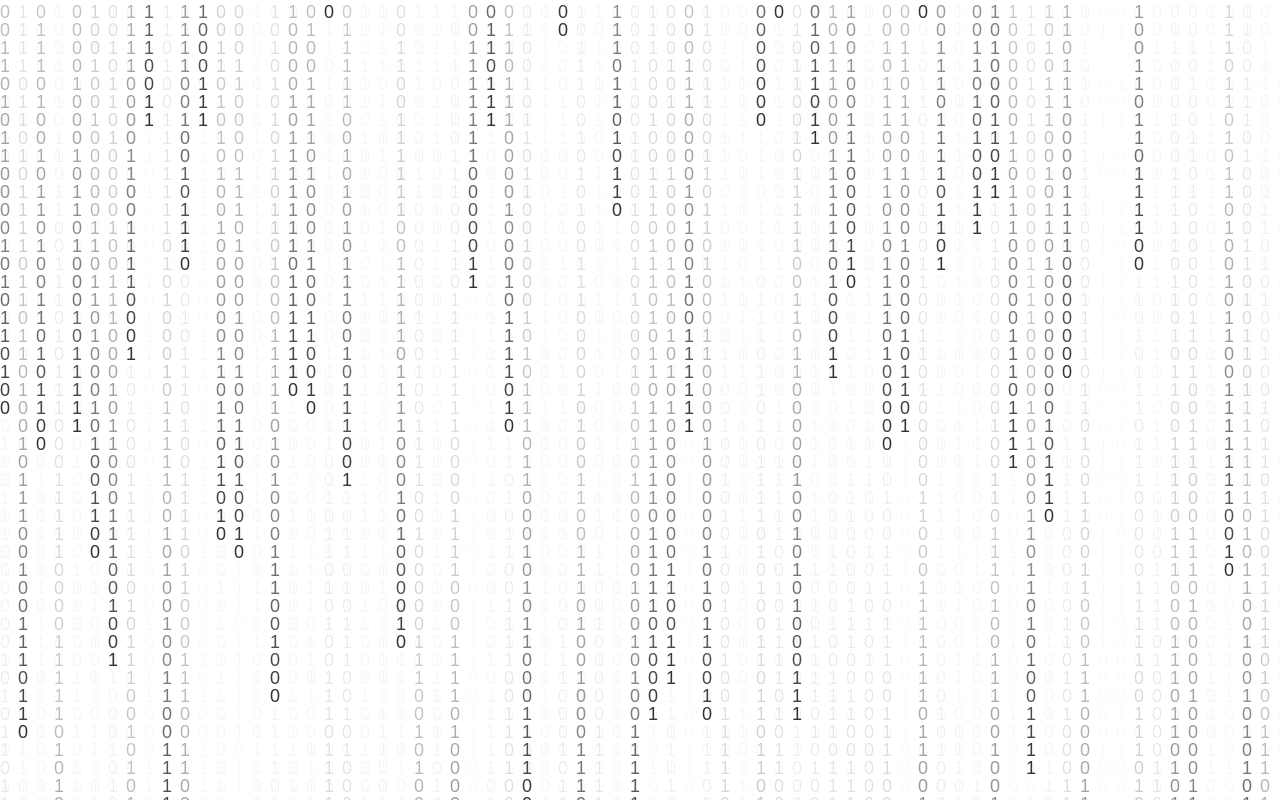
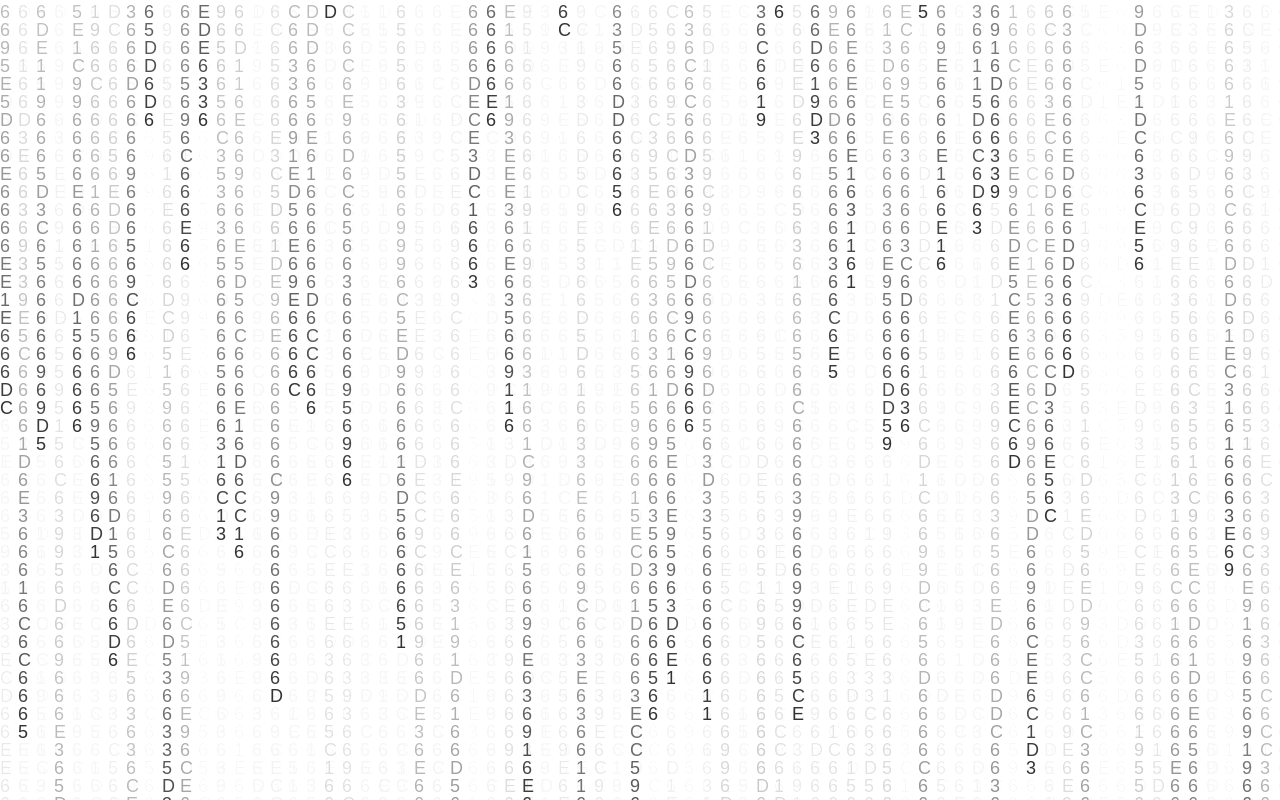
Before and after one commit to mailenc/www, a plain HTML site: page index.html in a window 1280 px wide. Drawn offline with Linux system fonts and the light colour scheme.

Commit message:
Update index.html

```diff
--- a/index.html
+++ b/index.html
@@ -1,6 +1,6 @@
 <html>
 <head>
-<title>MailEnc</title>
+<title>6D61696C656E63</title>
     <style>
         * {margin: 0; padding: 0;}
         body {background: white;}
@@ -18,7 +18,7 @@
     c.height = window.innerHeight;
     c.width = window.innerWidth;
 
-    var english = "1001010101110101010101010010101000101011101111010101010110101010101010101110000101";
+    var english = "6D61696C656E636D61696C656E636D61696C656E636D61696C656E636D61696C656E63";
     //converting the string into an array of single characters
     english = english.split("");
 
```
